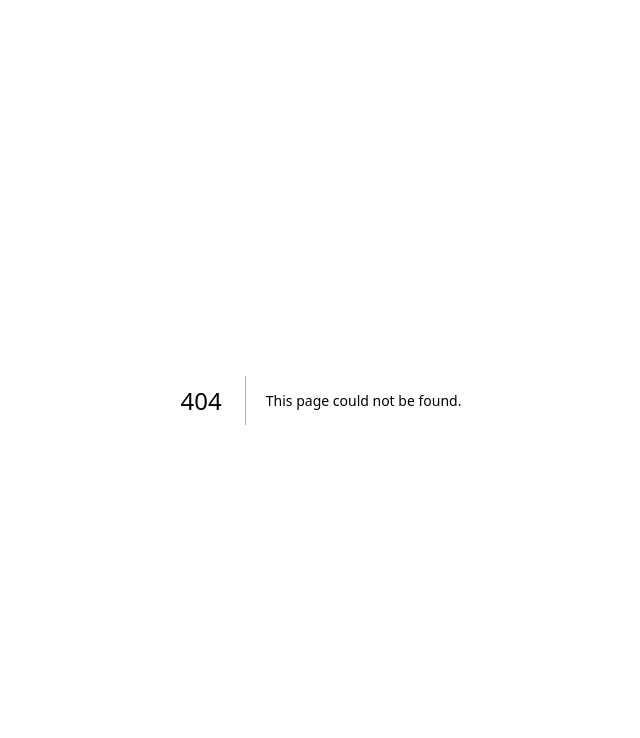
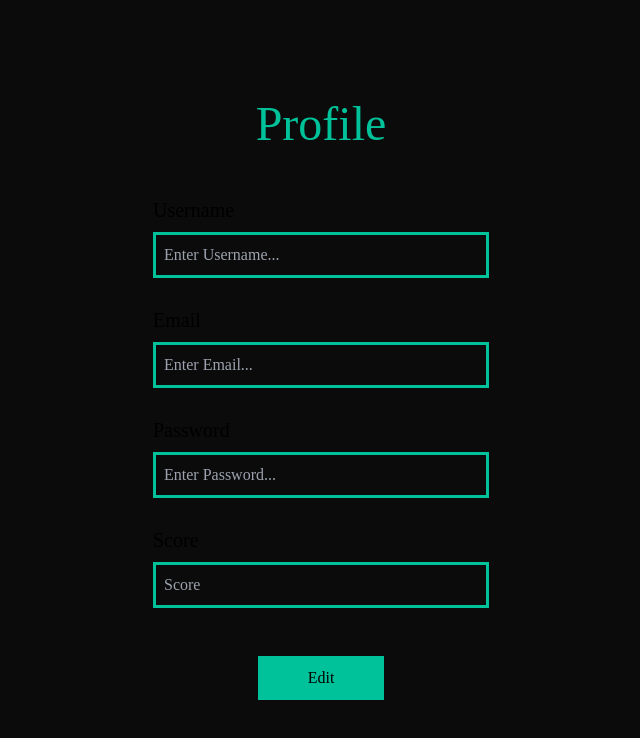
Before and after one commit to dhruv-colosus/Cryptic-Hunt, a Next.js app in the folder frontend/: page /profile in a window 1280 px wide. Before the commit this address had no page. Shown: the top 738 px of the page, without its empty margins (319-959 px from the left). Built offline with nearby package versions, Linux system fonts and the light colour scheme.

Commit message:
SignUp,Login,Profile

```diff
--- a/frontend/package.json
+++ b/frontend/package.json
@@ -12,10 +12,10 @@
     "autoprefixer": "10.4.14",
     "eslint": "8.42.0",
     "eslint-config-next": "13.4.4",
-    "next": "13.4.4",
+    "next": "^13.4.4",
     "postcss": "8.4.24",
-    "react": "18.2.0",
-    "react-dom": "18.2.0",
+    "react": "^18.2.0",
+    "react-dom": "^18.2.0",
     "tailwindcss": "3.3.2"
   }
 }
--- /dev/null
+++ b/frontend/src/app/login.js
@@ -0,0 +1,7 @@
+export default function Login(){
+    return(
+        <div>
+            <h1>THIS IS LOGIN PAGE</h1>
+        </div>
+    );
+}
--- /dev/null
+++ b/frontend/src/app/login/page.jsx
@@ -0,0 +1,39 @@
+"use client";
+import { useState } from "react";
+
+export default function Login(){
+
+    const[username, setUsername] = useState('');
+    const[password, setPassword] = useState('');
+
+    const login=()=>{
+
+    }
+
+    return(
+        <div className="flex justify-center items-center h-screen bg-background">
+        <div className="w-96 p-6">
+            <h1 className="sm:text-5xl text-3xl block text-center font-heading text-main">Login</h1>
+            <div className="sm:mt-12 mt-8">
+                <label  className="block sm:text-xl text-base mb-2 font-heading">Username</label>
+                <input type="text" name="username" className="sm:border-3 border-2 border-main w-full text-base
+                px-2 py-2 font-sub bg-background" placeholder="Enter Username..." onChange={e => setUsername(e.target.value)}/>
+            </div>
+            <div className="mt-7">
+                <label className="block sm:text-xl text-base mb-2 font-heading">Password</label>
+                <input type="password" name="password" className="sm:border-3 border-2 border-main w-full text-base
+                px-2 py-2 font-sub bg-background " placeholder="Enter Password..." onChange={e => setPassword(e.target.value)} />
+            </div>
+
+            <div className="sm:mt-12 mt-10 flex justify-center items-center">
+                <button type="submit" className="block text-center bg-main text-black cursor-pointer transition delay-300 duration-300
+                sm:py-2 py-1 sm:px-12 px-10 border-2 border-main font-button hover:bg-background hover:text-main
+                 onClick={login}">Login</button>
+            </div>
+            <div className="mt-5 flex justify-center items-center text-center">
+                    <p className="text-white font-sub">Don’t have an account? <a href="/register">SignUp</a></p>
+            </div>
+        </div>
+    </div>
+    );
+}
--- /dev/null
+++ b/frontend/src/app/profile/page.jsx
@@ -0,0 +1,48 @@
+"use client";
+import { useState } from "react";
+
+export default function Login(){
+
+    const[username, setUsername] = useState('');
+    const[email, setEmail] = useState('');
+    const[password, setPassword] = useState('');
+
+    const Edit=()=>{
+
+    }
+
+    return(
+        <div className="flex justify-center items-center h-screen bg-background">
+        <div className="w-96 p-6">
+            <h1 className="sm:text-5xl text-3xl block text-center font-heading text-main">Profile</h1>
+            <div className="sm:mt-12 mt-8">
+                <label  className="block sm:text-xl text-base mb-2 font-heading">Username</label>
+                <input type="text" name="username" className="sm:border-3 border-2 border-main w-full text-base
+                px-2 py-2 font-sub bg-background" placeholder="Enter Username..." onChange={e => setUsername(e.target.value)}/>
+            </div>
+            <div className="sm:mt-7 mt-8">
+                <label  className="block sm:text-xl text-base mb-2 font-heading">Email</label>
+                <input type="email" name="email" className="sm:border-3 border-2 border-main w-full text-base
+                px-2 py-2 font-sub bg-background" placeholder="Enter Email..." onChange={e => setEmail(e.target.value)}/>
+            </div>
+            <div className="mt-7">
+                <label  className="block sm:text-xl text-base mb-2 font-heading">Password</label>
+                <input type="password" name="password" className="sm:border-3 border-2 border-main w-full text-base
+                px-2 py-2 font-sub bg-background " placeholder="Enter Password..." onChange={e => setPassword(e.target.value)}/>
+            </div>
+            <div className="mt-7">
+                <label  className="block sm:text-xl text-base mb-2 font-heading">Score</label>
+                <input type="text" name="score" className="sm:border-3 border-2 border-main w-full text-base
+                px-2 py-2 font-sub bg-background " placeholder="Score" />
+            </div>
+
+            <div className="sm:mt-12 mt-10 flex justify-center items-center">
+                <button type="submit" className="block text-center bg-main text-black cursor-pointer transition delay-300 duration-300
+                sm:py-2 py-1 sm:px-12 px-10 border-2 border-main font-button hover:bg-background hover:text-main
+                 onClick={login}" onClick={Edit}>Edit</button>
+            </div>
+
+        </div>
+    </div>
+    );
+}
--- /dev/null
+++ b/frontend/src/app/register/page.jsx
@@ -0,0 +1,45 @@
+"use client";
+import { useState } from "react";
+
+export default function Login(){
+
+    const[username, setUsername] = useState('');
+    const[email, setEmail] = useState('');
+    const[password, setPassword] = useState('');
+
+    const register=()=>{
+
+    }
+
+    return(
+        <div className="flex justify-center items-center h-screen bg-background">
+        <div className="w-96 p-6">
+            <h1 className="sm:text-5xl text-3xl block text-center font-heading text-main">Sign Up</h1>
+            <div className="sm:mt-12 mt-8">
+                <label  className="block sm:text-xl text-base mb-2 font-heading">Username</label>
+                <input type="text" name="username" className="sm:border-3 border-2 border-main w-full text-base
+                px-2 py-2 font-sub bg-background" placeholder="Enter Username..." onChange={ e=> setUsername(e.target.value)}/>
+            </div>
+            <div className="sm:mt-7 mt-8">
+                <label className="block sm:text-xl text-base mb-2 font-heading">Email</label>
+                <input type="text" name="username" className="sm:border-3 border-2 border-main w-full text-base
+                px-2 py-2 font-sub bg-background" placeholder="Enter Email..." onChange={ e=> setEmail(e.target.value)}/>
+            </div>
+            <div className="mt-7">
+                <label  className="block sm:text-xl text-base mb-2 font-heading">Password</label>
+                <input type="password" name="password" className="sm:border-3 border-2 border-main w-full text-base
+                px-2 py-2 font-sub bg-background " placeholder="Enter Password..." onChange={ e=> setPassword(e.target.value)} />
+            </div>
+
+            <div className="sm:mt-12 mt-10 flex justify-center items-center">
+                <button type="submit" className="block text-center bg-main text-black cursor-pointer transition delay-300 duration-300
+                sm:py-2 py-1 sm:px-12 px-10 border-2 border-main font-button hover:bg-background hover:text-main
+                 onClick={login}" onClick={register}>Sign Up</button>
+            </div>
+            <div className="mt-5 flex justify-center items-center text-center">
+                    <p className="text-white font-sub">Already have an account? <a href="/login">Login</a></p>
+            </div>
+        </div>
+    </div>
+    );
+}
--- a/frontend/tailwind.config.js
+++ b/frontend/tailwind.config.js
@@ -6,12 +6,35 @@ module.exports = {
     './src/app/**/*.{js,ts,jsx,tsx,mdx}',
   ],
   theme: {
+    borderWidth: {
+      DEFAULT: '1px',
+      '0': '0',
+      '2': '2px',
+      '3': '3px',
+      '4': '4px',
+      '6': '6px',
+      '8': '8px',
+    },
+    colors:{
+        'background':'#0B0B0B',
+        'white':'#FFFFFF',
+        'main':'#00C29',
+        'black':'#000000'
+    },
+    fontFamily:{
+        'heading':['Autom'],
+        'sub':['Fira Code'],
+        'button':['Upheaval Pro']
+    },
     extend: {
       backgroundImage: {
         'gradient-radial': 'radial-gradient(var(--tw-gradient-stops))',
         'gradient-conic':
           'conic-gradient(from 180deg at 50% 50%, var(--tw-gradient-stops))',
       },
+      colors:{
+        'main':'#00C29A'
+      },
     },
   },
   plugins: [],
```
Also changed, not shown: frontend/.eslintrc.json, 1 other file (tests, documents, lock files or other folders).
